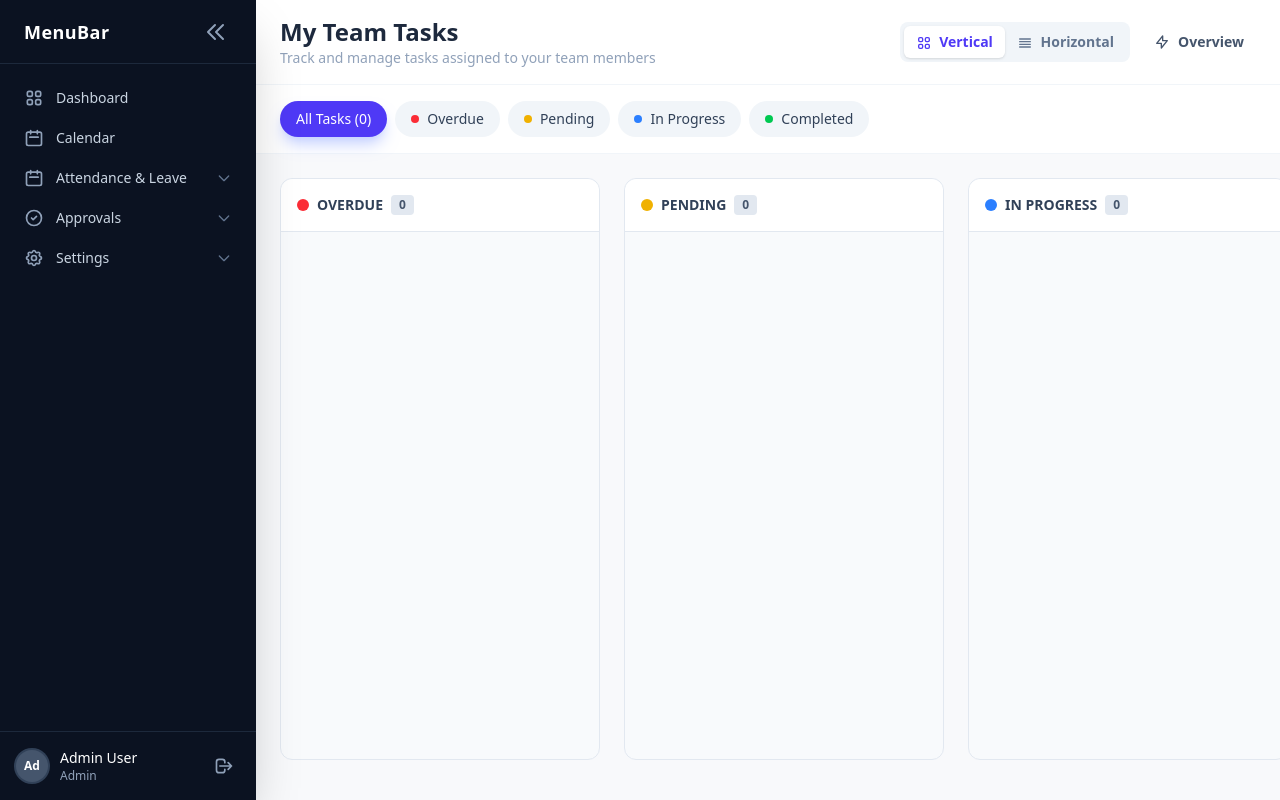
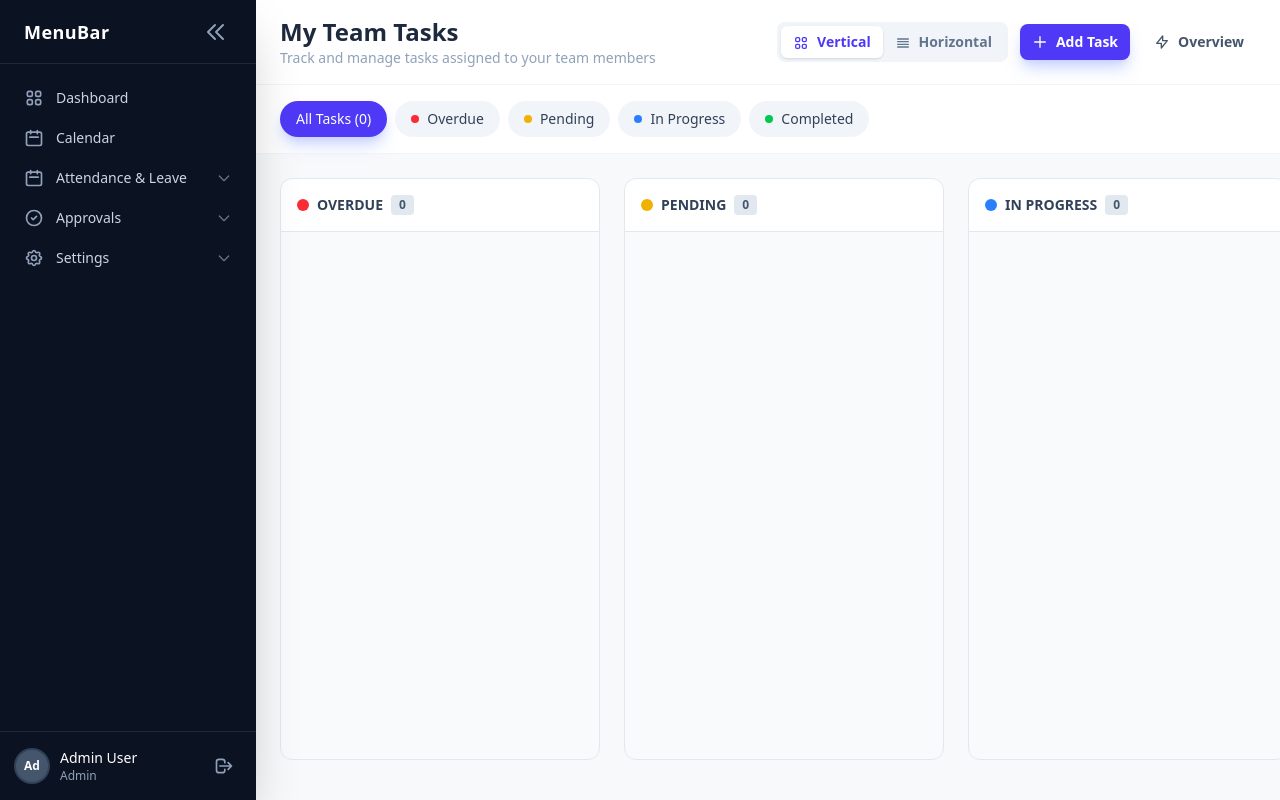
Before and after one commit to UNITECTURE/UnitectureApp, a Laravel app: page /tasks/team in a window 1280 px wide. Run offline with Laravel 12, Linux system fonts and the light colour scheme; a user stored in the database is signed in; data comes from the database, SQL or seed files in the repository; tables that the repository leaves empty hold one stand-in row (values such as "Sample post"); style sheets or scripts are compiled from the project's sources; some libraries are stand-ins or nearby versions.

Commit message:
add task button on horizonal as well as vertical view

```diff
--- a/resources/views/tasks/team.blade.php
+++ b/resources/views/tasks/team.blade.php
@@ -33,6 +33,17 @@
                             <span class="hidden sm:inline">Horizontal</span>
                         </button>
                     </div>
+
+                    @if(Auth::user()->isSupervisor() || Auth::user()->isAdmin())
+                        <a href="{{ route('tasks.create') }}"
+                            class="bg-indigo-600 hover:bg-indigo-700 text-white px-2 sm:px-3 py-1.5 sm:py-2 rounded-lg text-xs sm:text-sm font-bold flex items-center gap-1 sm:gap-2 shadow-lg shadow-indigo-200 transition-all whitespace-nowrap">
+                            <svg class="w-3 h-3 sm:w-4 sm:h-4" fill="none" stroke="currentColor" viewBox="0 0 24 24">
+                                <path stroke-linecap="round" stroke-linejoin="round" stroke-width="2" d="M12 4v16m8-8H4"></path>
+                            </svg>
+                            <span class="hidden sm:inline">Add Task</span>
+                            <span class="sm:hidden">Add</span>
+                        </a>
+                    @endif
 
                     <a href="{{ route('tasks.index') }}"
                         class="text-slate-600 hover:text-slate-800 px-2 sm:px-3 py-1.5 rounded-lg hover:bg-slate-100 transition-all text-xs sm:text-sm font-bold flex items-center gap-1 sm:gap-2 whitespace-nowrap">
```
Also changed, not shown: resources/views/tasks/assigned.blade.php (+11 -0 lines).
